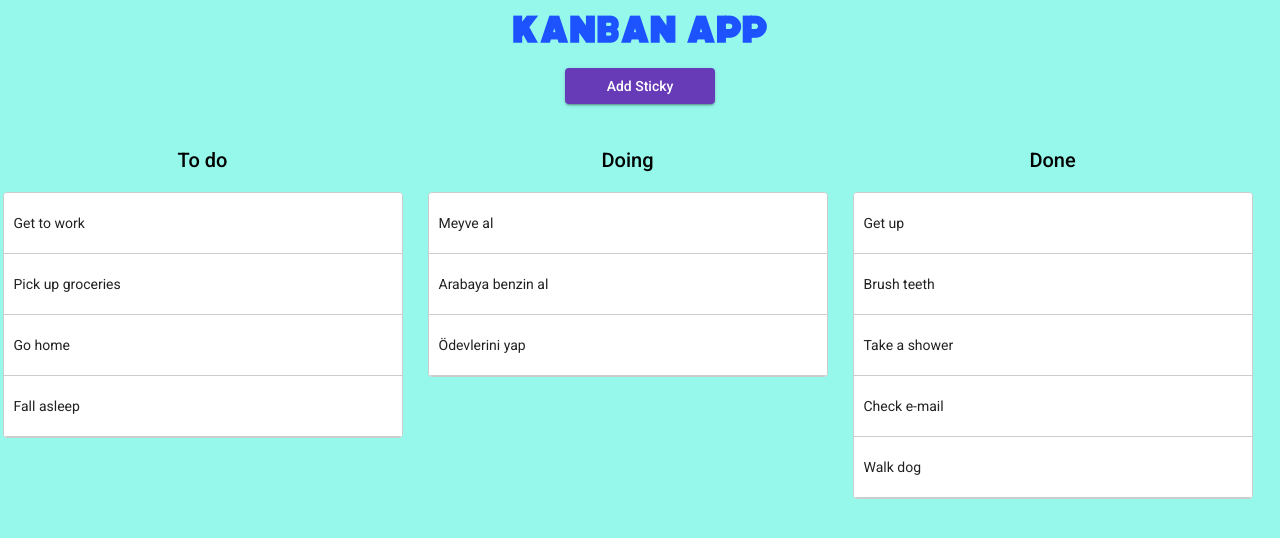
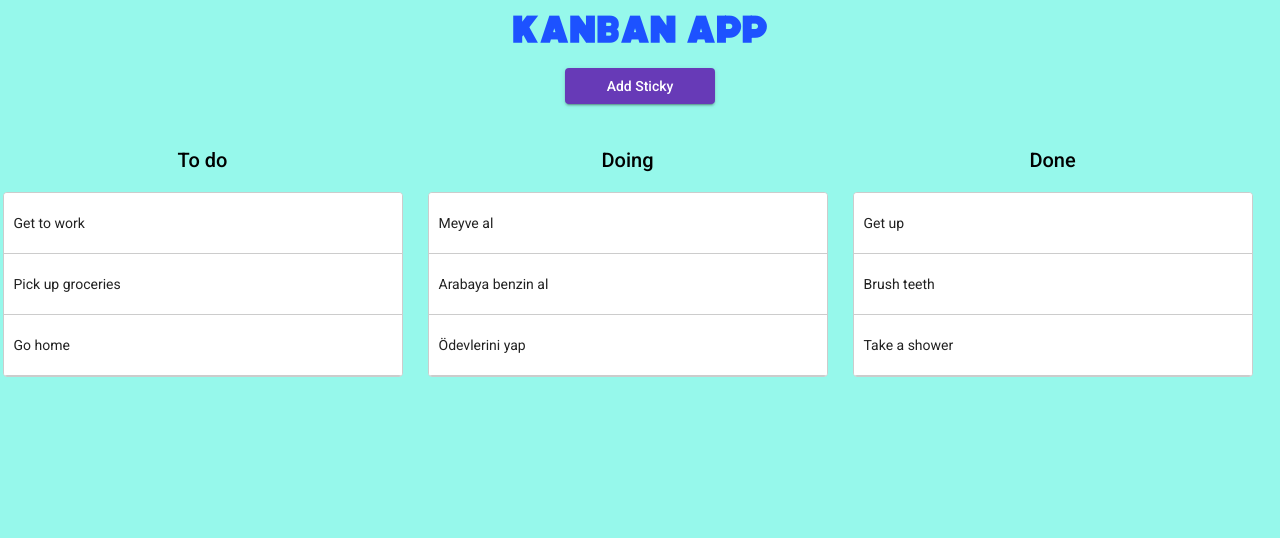
Before and after one commit to asimkaya/KanbanApp, an Angular app: page / in a window 1280 px wide. Shown: the top 538 px of the page. Built offline with nearby package versions, Linux system fonts and the light colour scheme.

Commit message:
last commit

```diff
--- a/src/app/kanban/kanban.component.ts
+++ b/src/app/kanban/kanban.component.ts
@@ -17,7 +17,6 @@ export class KanbanComponent implements OnInit {
     'Get to work',
     'Pick up groceries',
     'Go home',
-    'Fall asleep'
   ];
   doing = [
     'Meyve al',
@@ -28,8 +27,6 @@ export class KanbanComponent implements OnInit {
     'Get up',
     'Brush teeth',
     'Take a shower',
-    'Check e-mail',
-    'Walk dog'
   ];
 
   drop(event: CdkDragDrop<string[]>) {
```
